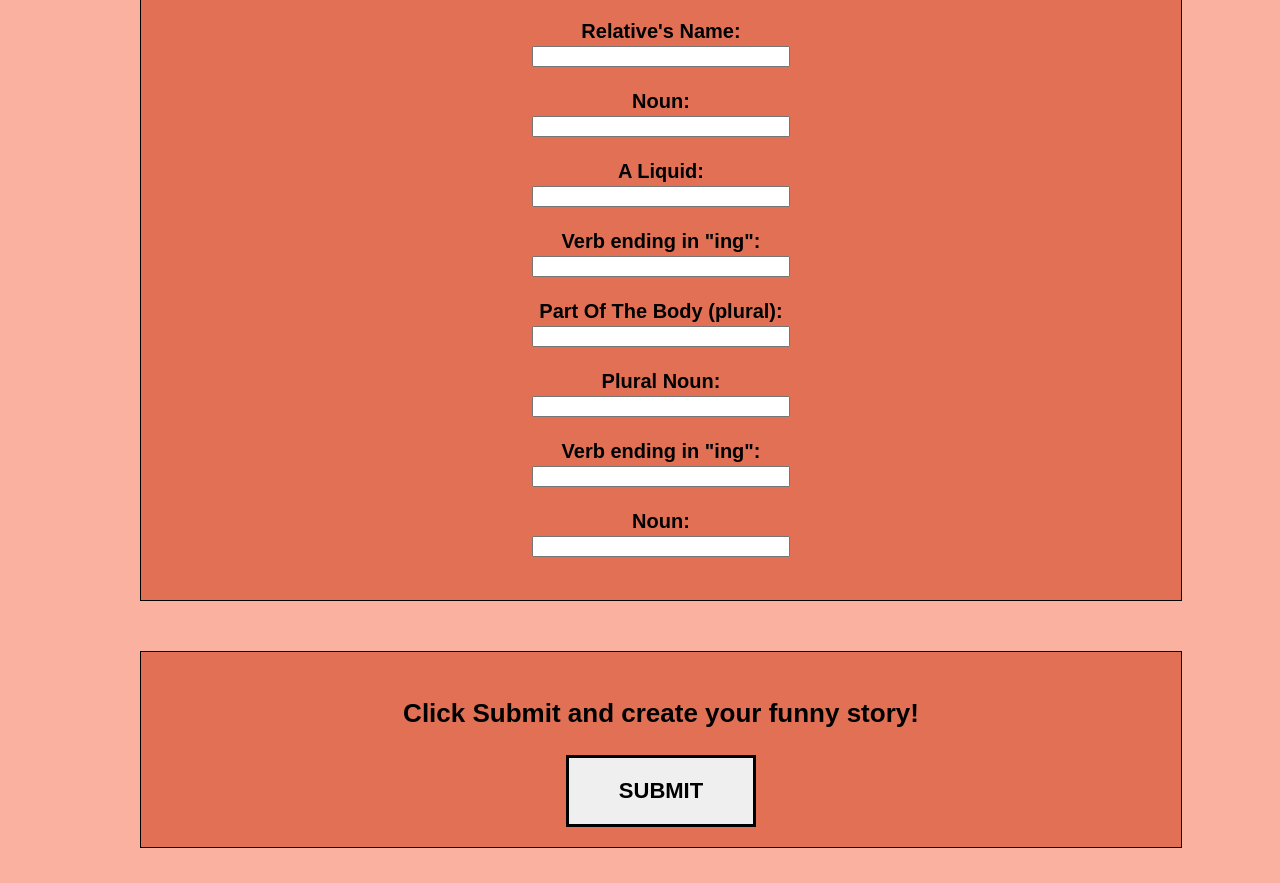
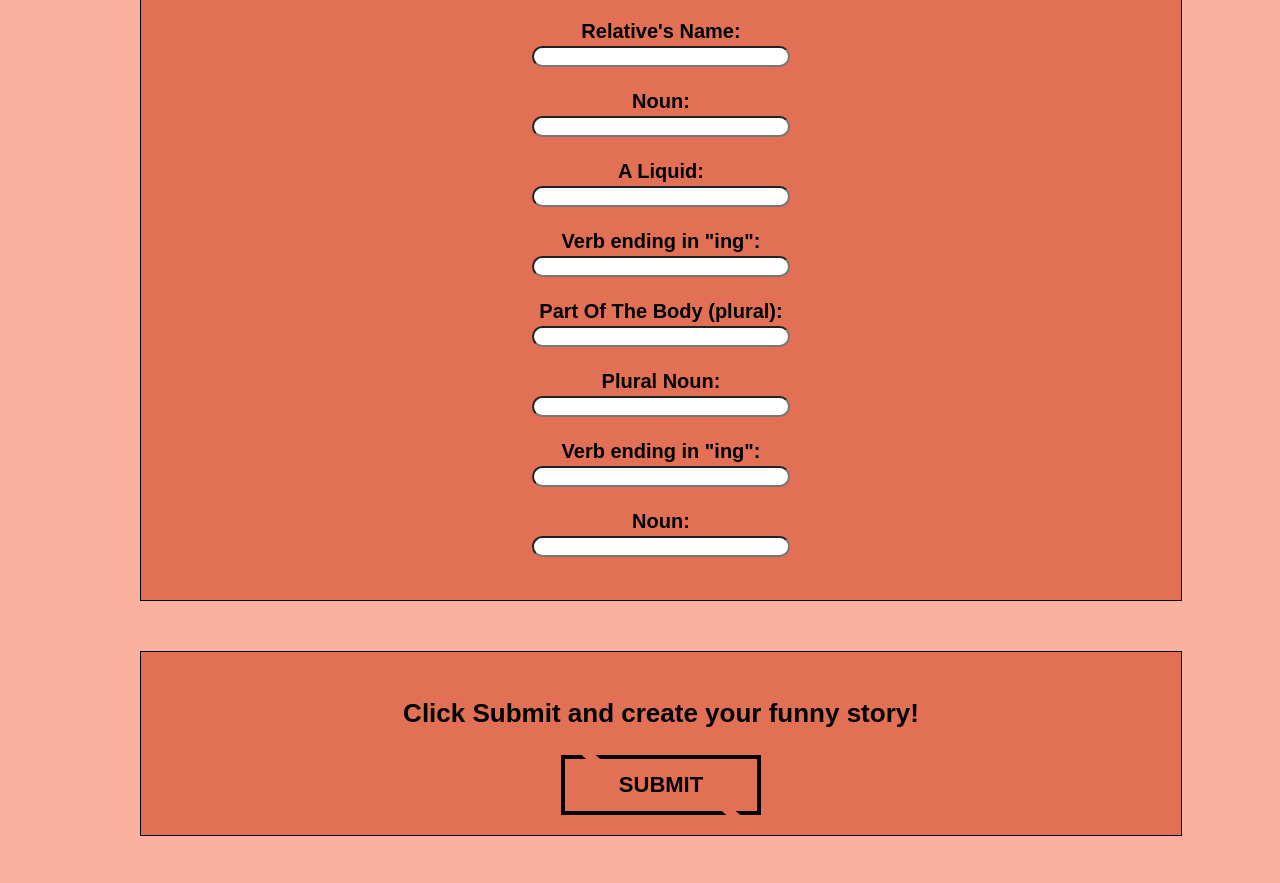
Before and after one commit to devinenoise/madlib-game, a plain HTML site: page index.html in a window 1280 px wide. Shown: the part 729-1612 px from the top of the page. Drawn offline with Linux system fonts and the light colour scheme.

Commit message:
button hover effect

```diff
--- a/main.css
+++ b/main.css
@@ -1,7 +1,6 @@
 * {
   font-family: Arial, Helvetica, sans-serif;
   box-sizing: border box;
-
 }
 
 p {
@@ -44,6 +43,7 @@ label {
 }
 
 input {
+  border-radius: 15px;
   width: 250px;
 }
 
@@ -54,7 +54,6 @@ input {
   font-size: 28px;
   border: solid 1px black;
 }
-
 
 .instructions {
   border: solid 1px black;
@@ -81,10 +80,44 @@ span {
 }
 
 .button {
-      border: solid 3px black;
-      padding: 20px 50px;
-      text-transform: uppercase;
-      font-size: 22px;
+  border: solid 4px;
+  text-transform: uppercase;
+  cursor: pointer;
+  position: relative;
+  font-size: 22px;
+  width: 200px;
+  height: 60px;
+  background: none;
+  font-weight: 700;
+}
+
+.button::before,
+.button::after {
+  content: '';
+  position: absolute;
+  width: 14px;
+  height: 4px;
+  background: #e17055;
+  transform: skewX(50deg);
+  transition: 0.4s linear;
+}
+
+.button::before {
+  top: -4px;
+  left: 10%;
+}
+
+.button::after {
+  bottom: -4px;
+  right: 10%;
+}
+
+.button:hover::before {
+  left: 80%;
+}
+
+.button:hover::after {
+  right: 80%;
 }
 
 #storyResults {
```
